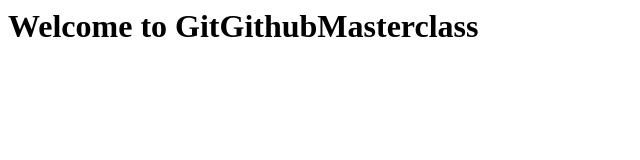
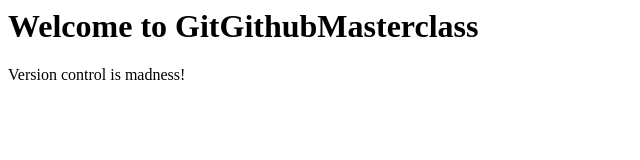
Before and after one commit to DotNet-MAUI-Azure/GitGithubMasterclass, a plain HTML site: page index.html in a window 1280 px wide. Shown: the whole page, without its empty margins (0-640 px from the left). Drawn offline with Linux system fonts and the light colour scheme.

Commit message:
added new paragraph

```diff
--- a/index.html
+++ b/index.html
@@ -1 +1,7 @@
 <h1>Welcome to GitGithubMasterclass</h1>
+
+<div>
+    <p>
+        Version control is madness!
+    </p>
+</div>
```
